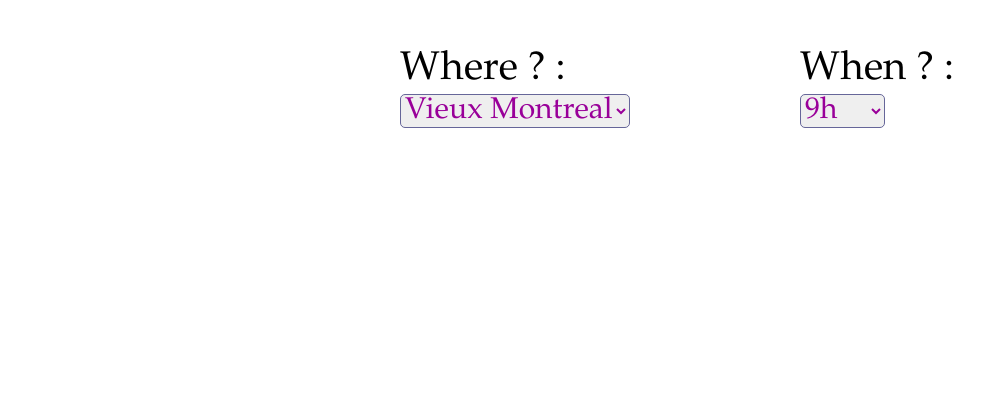
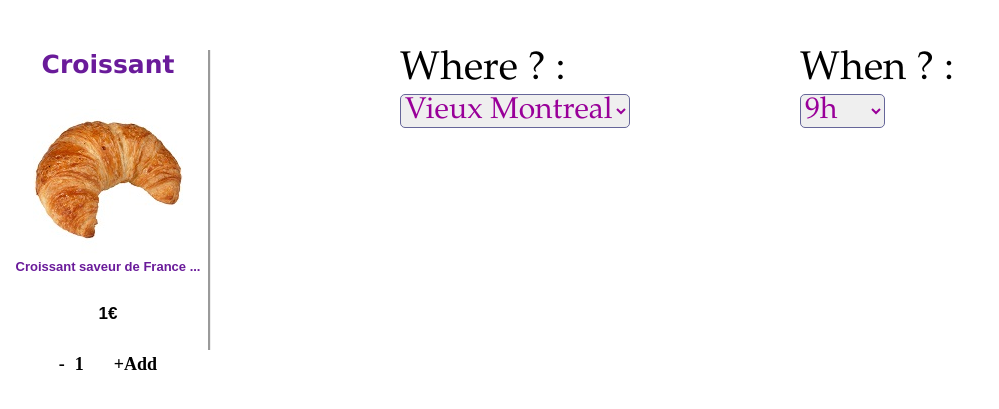
Before and after one commit to bestrax/phpProjet, a PHP site: page / in a window 1280 px wide. Shown: the part 50-459 px from the top of the page, without its empty margins (0-999 px from the left). Run offline with PHP 8.4, Linux system fonts and the light colour scheme.

Commit message:
affichage produit

```diff
--- a/assets/css/order.css
+++ b/assets/css/order.css
@@ -9,8 +9,7 @@ select {
 }
 
 
-p1
-{
+p1 {
 	font-size : 40px ;
 	font-family: Garamond ;
 }
@@ -35,3 +34,77 @@ p2
 	top : -15em;
 
 }
+
+
+.product{
+
+	margin-top: 100px;
+	display: flex;
+	border-right-style:groove;
+	flex-direction: column;
+	justify-content:flex-start;
+    align-items:center;
+    width:200px;
+    height:300px;
+
+}
+
+.product:hover{
+	 box-shadow: 1px 1px 12px #555;
+}
+
+
+.product .add_sup{
+	display:flex;
+	flex-direction: row;
+	justify-content:center;
+    align-items: center;
+    margin-bottom: 30px;
+    font-size: large;
+    font-weight: bold;
+}
+
+.product .add_sup .command {
+	display: flex;
+}
+
+.product .add_sup .product_number {
+	margin-right: 30px;
+	margin-left: 10px;
+}
+
+.product .title{
+
+	color :#6A1B9A;
+	font-family:Verdana, Geneva, sans-serif;
+	flex-direction: row;
+	justify-content:center;
+    align-items: center;
+    margin-bottom: 30px;
+    font-size: 25px;
+    font-weight: bold;
+}
+
+.product .description{
+
+	display: flex;
+	color : #6A1B9A;
+	font-family: lucida;
+	justify-content:center;
+    align-items: center;
+    margin-bottom: 30px;
+    font-size: 13px;
+    font-weight: bold;
+    font-family: Arial, serif;
+}
+
+.product .prix{
+
+	display: flex;
+	justify-content:center;
+    align-items: center;
+    margin-bottom: 30px;
+    font-size: 17px;
+    font-weight: bold;
+    font-family: Arial, serif;
+}
--- a/index.php
+++ b/index.php
@@ -60,6 +60,28 @@
 
 
 
+    <div class="product">
+    <a class="title">Croissant</a>
+    <img src="croissant.jpg" alt="croissant" />
+    <a class="description">Croissant saveur de France ...</a>
+     <a class="prix">1€</a>
+
+
+    <div class="add_sup">
+        <div class="command">
+            <a class="product_minus">-</a>
+            <div class="product_number">1</div>
+            <a class="product_plus">+</a>
+        </div>
+
+        <div >
+            <a class="button">Add</a>
+        </div>
+    </div>
+    </div>
+
+
+
 </body>
 
 </html>
```
Also changed, not shown: croissant.jpg (added).
